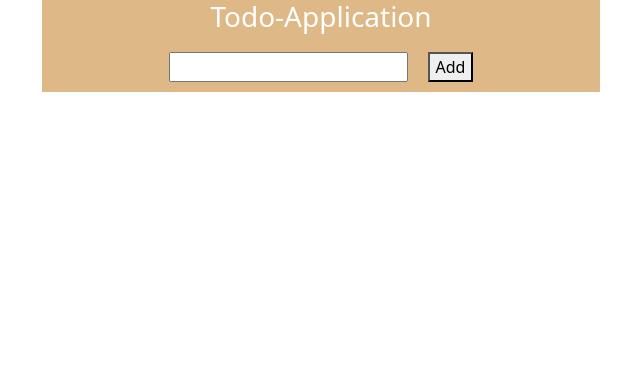
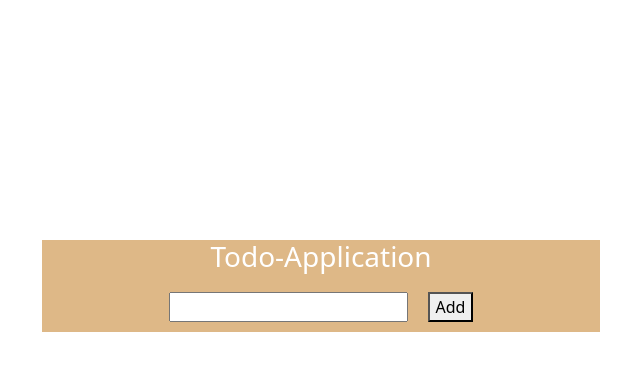
Before and after one commit to anithaeee/todolist-app, a React (Create React App) app: page / in a window 1280 px wide. Shown: the top 370 px of the page, without its empty margins (319-959 px from the left). Built offline with nearby package versions, Linux system fonts and the light colour scheme.

Commit message:
first commit

```diff
--- a/src/Todoapp/Todoapp.css
+++ b/src/Todoapp/Todoapp.css
@@ -1,6 +1,7 @@
 .background{
   background-color: burlywood;
   width: 50%;
+  margin-top: 15rem;
 }
 .heading {
   text-align: center;
```
